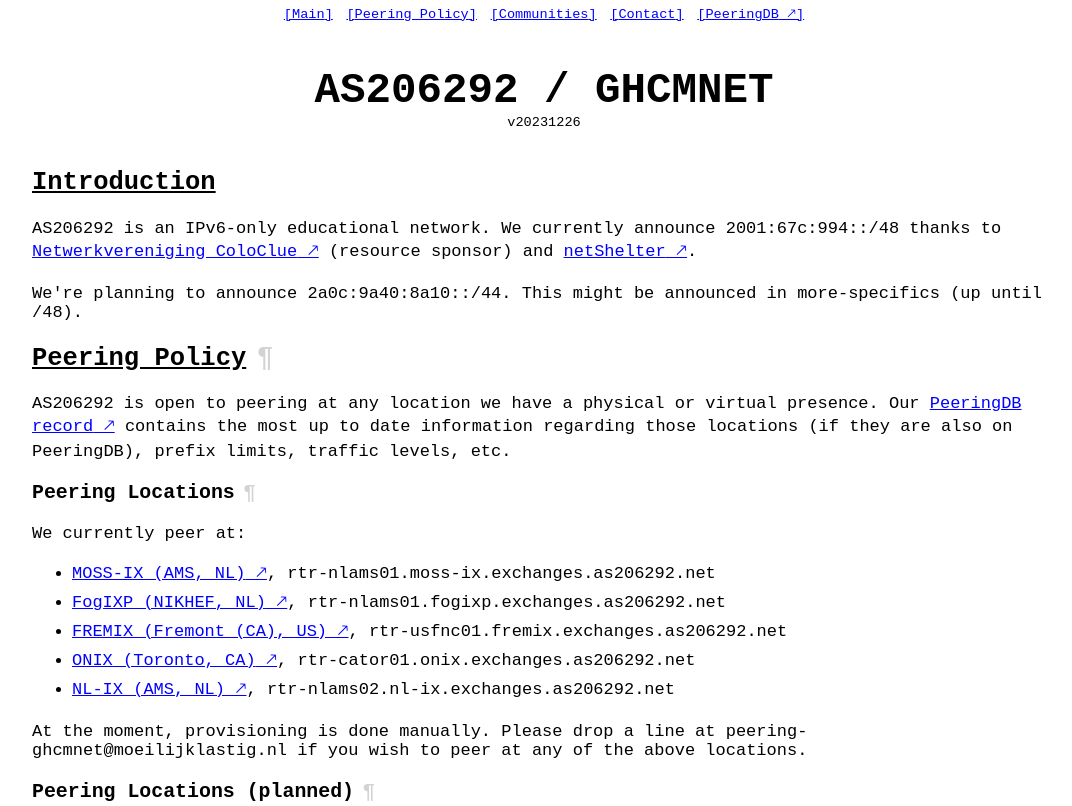
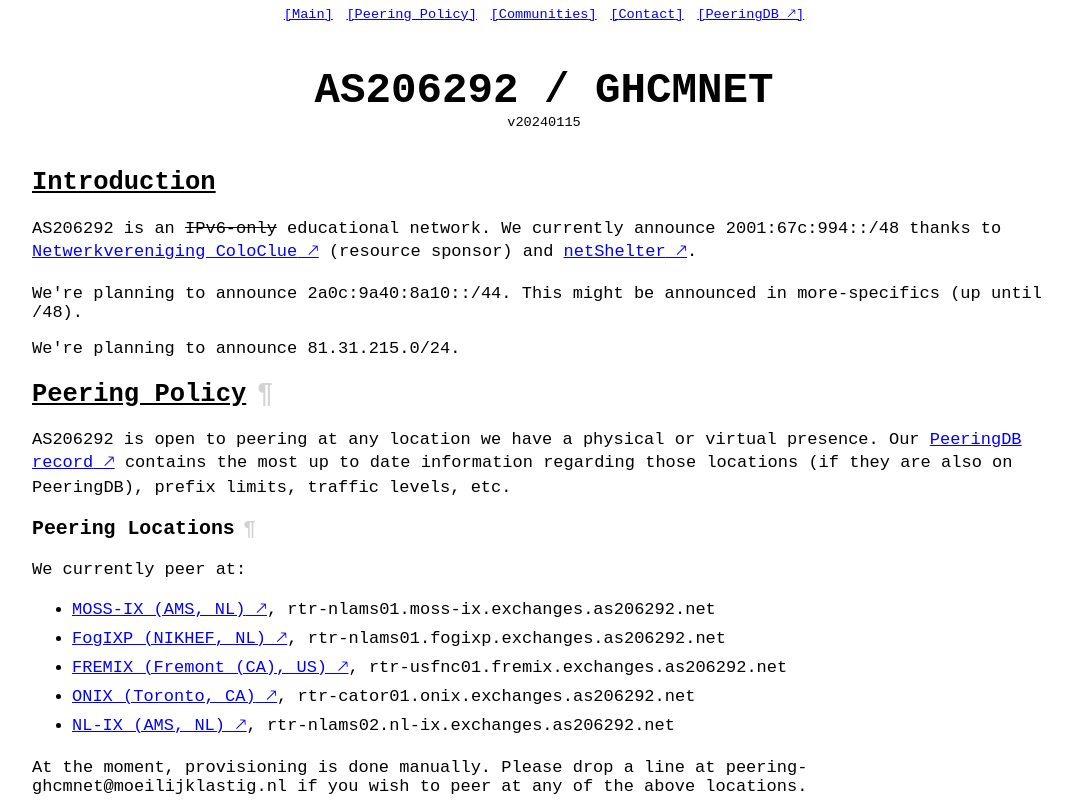
Before and after one commit to mrngm/as206292, a plain HTML site: page public_html/index.html in a window 1280 px wide. Shown: the top 806 px of the page, without its empty margins (96-1168 px from the left). Drawn offline with Linux system fonts and the light colour scheme.

Commit message:
public_html: index v20240115

```diff
--- a/public_html/index.html
+++ b/public_html/index.html
@@ -176,17 +176,19 @@
 
   <div id="logo">
     <h1>AS206292 / GHCMNET</h1>
-    <h2>v20231226</h2>
+    <h2>v20240115</h2>
   </div>
 
   <div id="content">
     <h2>Introduction</h2>
-      <p>AS206292 is an IPv6-only educational network. We currently announce <tt>2001:67c:994::/48</tt> thanks to
+      <p>AS206292 is an <span style="text-decoration: line-through">IPv6-only</span> educational network. We currently announce <tt>2001:67c:994::/48</tt> thanks to
       <a class="external" href="https://coloclue.net/">Netwerkvereniging
       ColoClue</a> (resource sponsor) and <a class="external" href="https://netshelter.org/">netShelter</a>.</p>
 
       <p>We're planning to announce <tt>2a0c:9a40:8a10::/44</tt>. This might be announced in more-specifics (up
       until <tt>/48</tt>).</p>
+
+      <p>We're planning to announce <tt>81.31.215.0/24</tt>.
 
     <h2 id="peering-policy">Peering Policy<a class="pilcrow" href="#peering-policy"></a></h2>
       <p>AS206292 is open to peering at any location we have a physical or virtual presence. Our <a class="external" href="https://as206292.peeringdb.com/">PeeringDB record</a>
@@ -235,6 +237,7 @@
 
     <h2 id="misc">Misc.<a class="pilcrow" href="#misc"></a></h2>
     <p>Our planned physical presence will use a Ubiquiti EdgeRouter Pro 8, running the <tt>octeon</tt> port of <em>OpenBSD</em>.</p>
+    <p>In other cases, we use BIRD2.</p>
   </div>
 
 </body>
```
